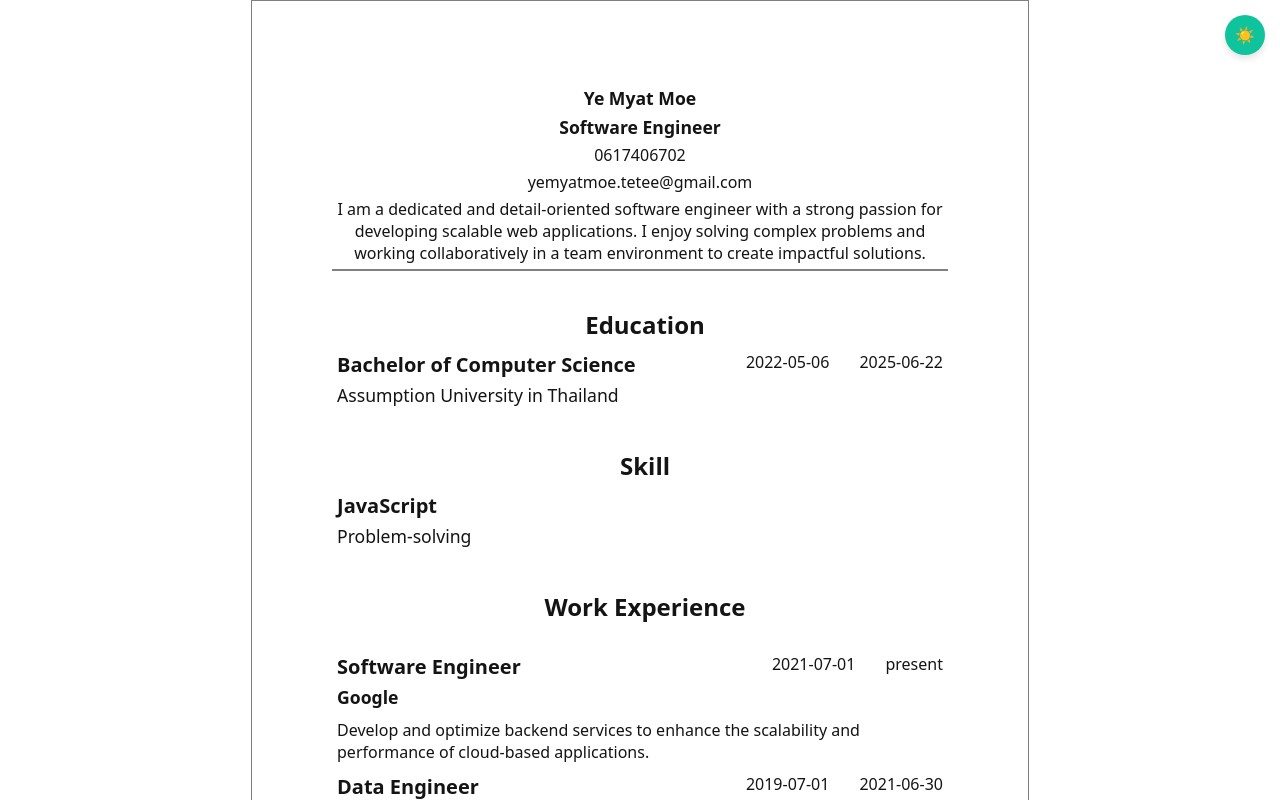
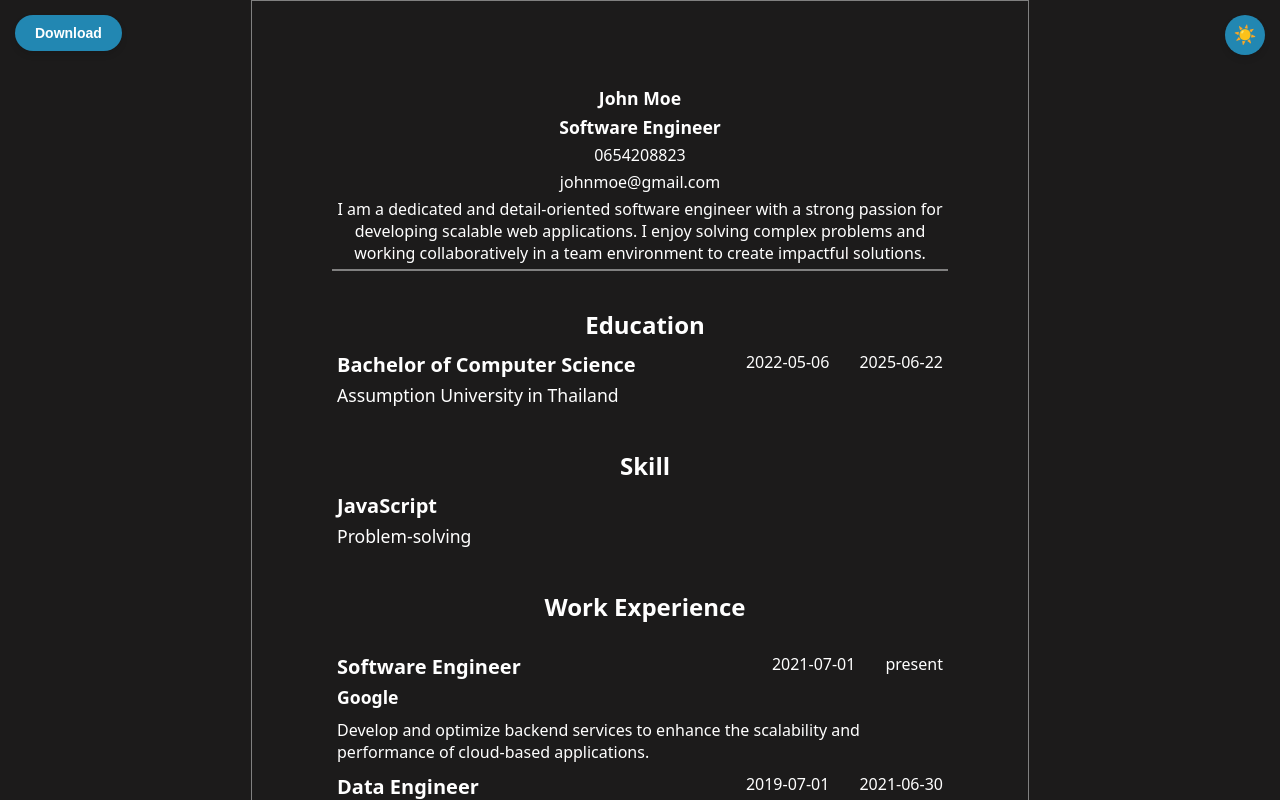
Before and after one commit to YeMyat144/cv-builder, a React (Create React App) app: page / in a window 1280 px wide. Shown: the top 800 px of the page. Built offline with nearby package versions, Linux system fonts and the light colour scheme.

Commit message:
add resume download functionality and update theme toggle styles

```diff
--- a/package.json
+++ b/package.json
@@ -7,10 +7,13 @@
     "@testing-library/jest-dom": "^6.6.3",
     "@testing-library/react": "^16.2.0",
     "@testing-library/user-event": "^13.5.0",
+    "html2canvas": "^1.4.1",
+    "jspdf": "^3.0.1",
     "lucide-react": "^0.484.0",
     "react": "^19.0.0",
     "react-dom": "^19.0.0",
     "react-scripts": "5.0.1",
+    "react-to-print": "^3.0.5",
     "web-vitals": "^2.1.4"
   },
   "scripts": {
--- a/src/App.css
+++ b/src/App.css
@@ -15,15 +15,15 @@ li {
   --light-bg: #ffffff;
   --light-bg-box: #000000;
   --light-text: #141414;
-  --light-accent: #0fc49d;
-  --light-accent-hover: #0ba785;
+  --light-accent: #2287b2;
+  --light-accent-hover: #185e7c;
 
   /* Dark theme */
   --dark-bg: #1c1b1b;
   --dark-bg-box: #000000;
   --dark-text: #ffffff;
-  --dark-accent: #0fc49d;
-  --dark-accent-hover: #0ba785;
+  --dark-accent: #2287b2;
+  --dark-accent-hover: #185e7c;
 }
 body {
   /* Default to dark theme */
@@ -70,16 +70,15 @@ button:hover {
   background-color: var(--accent-hover);
 }
 
-@media (prefers-color-scheme: light) {
-  body:not(.dark) {
-    /* Automatically apply light theme if user prefers light mode */
-    --bg: var(--light-bg);
-    --bg-box: var(--light-bg-box);
-    --text: var(--light-text);
-    --accent: var(--light-accent);
-    --accent-hover: var(--light-accent-hover);
+
+@media print {
+  .no-print {
+    display: none !important;
   }
 }
+
+/* Small modern theme toggle button */
+
 .toggleButton {
   position: fixed;
   top: 15px;
@@ -92,7 +91,7 @@ button:hover {
   border: none;
   background-color: var(--accent);
   color: var(--text);
-  font-size: 16px;
+  font-size: 18px;
   border-radius: 50%;
   cursor: pointer;
   transition: all 0.3s ease;
@@ -105,6 +104,25 @@ button:hover {
   transform: scale(1.1);
 }
 
-.toggleButton i {
-  font-size: 18px;
+/* Modern download button */
+.downloadButton {
+  position: fixed;
+  top: 15px;
+  left: 15px;
+  padding: 10px 20px;
+  font-size: 14px;
+  font-weight: bold;
+  border: none;
+  background-color: var(--accent);
+  color: white;
+  border-radius: 20px;
+  cursor: pointer;
+  transition: all 0.3s ease;
+  box-shadow: 0px 4px 6px rgba(0, 0, 0, 0.1);
 }
+
+.downloadButton:hover {
+  background-color: var(--accent-hover);
+  box-shadow: 0px 6px 8px rgba(0, 0, 0, 0.15);
+  transform: scale(1.1);
+}
--- a/src/App.js
+++ b/src/App.js
@@ -1,33 +1,58 @@
-import './App.css'
-import styles from './styles/CV.module.css'
+import './App.css';
+import styles from './styles/CV.module.css';
 import React, { useState } from "react";
 import PersonalSection from './components/personalSection';
 import EducationExperience from './components/educationExperience';
 import SkillExperience from './components/skillExperience';
 import WorkExperience from './components/workExperience';
+import jsPDF from "jspdf";
+import html2canvas from "html2canvas";
 
 function App() {
-  const [isDarkMode, setIsDarkMode] = useState(false)
+  const [isDarkMode, setIsDarkMode] = useState(false);
 
   function toggleTheme() {
     setIsDarkMode(prevMode => !prevMode);
     document.body.classList.toggle("light", !isDarkMode);
   }
 
-  const [personalInformation, setPersonalInformation] = useState(
-    {
-      firstName: 'Ye Myat',
-      lastName: 'Moe',
-      profession: 'Software Engineer',
-      phoneNumber: '0617406702',
-      email: 'yemyatmoe.tetee@gmail.com',
-      aboutMe: 'I am a dedicated and detail-oriented software engineer with a strong passion for developing scalable web applications. I enjoy solving complex problems and working collaboratively in a team environment to create impactful solutions.'
-    })
+  function downloadResume() {
+    const resume = document.getElementById("resume-content"); // Target the resume section
+    const isDarkMode = !document.body.classList.contains("light"); // Check theme mode
 
-    function updatePersonalInformation(e) {
-      setPersonalInformation(prev => (
-        {...prev, [e.target.name]: e.target.value}))
-    }
+    // Ask user for filename
+    const fileName = prompt("Enter name for the resume:", "cv-craft") || "cv-craft";
+
+    html2canvas(resume, {
+      scale: 2,
+      useCORS: true,
+      backgroundColor: isDarkMode ? "#1c1b1b" : "#ffffff", // Set dark background in dark mode
+    }).then((canvas) => {
+      const imgData = canvas.toDataURL("image/png");
+      const pdf = new jsPDF("p", "mm", "a4");
+      const imgWidth = 210;
+      const imgHeight = (canvas.height * imgWidth) / canvas.width;
+
+      pdf.addImage(imgData, "PNG", 0, 0, imgWidth, imgHeight);
+      pdf.save(`${fileName}.pdf`);
+    }).catch(error => {
+      console.error("Error capturing resume:", error);
+    });
+}
+
+
+  const [personalInformation, setPersonalInformation] = useState({
+    firstName: 'John',
+    lastName: 'Moe',
+    profession: 'Software Engineer',
+    phoneNumber: '0654208823',
+    email: 'johnmoe@gmail.com',
+    aboutMe: 'I am a dedicated and detail-oriented software engineer with a strong passion for developing scalable web applications. I enjoy solving complex problems and working collaboratively in a team environment to create impactful solutions.'
+  });
+
+  function updatePersonalInformation(e) {
+    setPersonalInformation(prev => ({ ...prev, [e.target.name]: e.target.value }));
+  }
 
   const [educationExperience, setEducationExperience] = useState([
     {
@@ -36,53 +61,51 @@ function App() {
       startDate: '2022-05-06',
       endDate: '2025-06-22'
     },
-  ])
+  ]);
 
   function updateEducationExperience(e) {
-    const index = e.target.closest('form').dataset.key
-    const {name, value} = e.target
+    const index = e.target.closest('form').dataset.key;
+    const { name, value } = e.target;
 
     setEducationExperience(prev =>
       prev.map((education, edIndex) =>
-        edIndex == index ? {...education, [name]: value} : education
+        edIndex == index ? { ...education, [name]: value } : education
       )
-    )
+    );
   }
 
   function addEducationExperience(data) {
-    setEducationExperience(prev => [...prev, data])
+    setEducationExperience(prev => [...prev, data]);
   }
 
   function deleteEducationExperience(e) {
-    const index = e.target.closest('button').dataset.key
+    const index = e.target.closest('button').dataset.key;
     setEducationExperience(prev => prev.filter((_, i) => i != index));
   }
 
   const [skillExperience, setSkillExperience] = useState([
-    {
-      tech: 'JavaScript',
-      soft: 'Problem-solving'
-    },])
+    { tech: 'JavaScript', soft: 'Problem-solving' }
+  ]);
 
   function updateSkillExperience(e) {
-    const index = e.target.closest('form').dataset.key
-    const {name, value} = e.target
+    const index = e.target.closest('form').dataset.key;
+    const { name, value } = e.target;
 
     setSkillExperience(prev =>
       prev.map((skill, sIndex) =>
-        sIndex == index ? {...skill, [name]: value} : skill
+        sIndex == index ? { ...skill, [name]: value } : skill
       )
-    )
+    );
   }
 
   function addSkillExperience(data) {
-    setSkillExperience(prev => [...prev, data])
+    setSkillExperience(prev => [...prev, data]);
   }
+
   function deleteSkillExperience(e) {
-    const index = e.target.closest('button').dataset.key
+    const index = e.target.closest('button').dataset.key;
     setSkillExperience(prev => prev.filter((_, i) => i != index));
   }
-
 
   const [workExperience, setWorkExperience] = useState([
     {
@@ -99,34 +122,35 @@ function App() {
       endDate: '2021-06-30',
       responsability: 'Designed and maintained ETL pipelines to process large-scale datasets for analytics and machine learning applications.'
     }
-  ])
+  ]);
 
   function updateWorkExperience(e) {
-    const index = e.target.closest('form').dataset.key
-    const {name, value} = e.target
+    const index = e.target.closest('form').dataset.key;
+    const { name, value } = e.target;
 
     setWorkExperience(prev =>
       prev.map((work, wIndex) =>
-        wIndex == index ? {...work, [name]: value} : work
+        wIndex == index ? { ...work, [name]: value } : work
       )
-    )
+    );
   }
 
   function addWorkExperience(data) {
-    setWorkExperience(prev => [...prev, data])
+    setWorkExperience(prev => [...prev, data]);
   }
 
-
   function deleteWorkExperience(e) {
-    const index = e.target.closest('button').dataset.key
+    const index = e.target.closest('button').dataset.key;
     setWorkExperience(prev => prev.filter((_, i) => i != index));
   }
 
   return (
-    <div className={styles.cv}>
-       <button onClick={toggleTheme} className="toggleButton">
+    <div className={styles.cv} id="resume-content">
+      {/* Dark/Light Mode Button */}
+      <button onClick={toggleTheme} className="toggleButton no-print">
         {isDarkMode ? "🌙" : "☀️"}
       </button>
+
       <PersonalSection
         personalData={personalInformation}
         handleOnChange={updatePersonalInformation}
@@ -149,8 +173,13 @@ function App() {
         handleOnClick={addWorkExperience}
         handleDelete={deleteWorkExperience}
       />
+
+      {/* Download Resume Button */}
+      <button onClick={downloadResume} className="downloadButton no-print">
+        Download
+      </button>
     </div>
-  )
+  );
 }
 
-export default App
+export default App;
```
Also changed, not shown: 1 other file (tests, documents, lock files or other folders).
